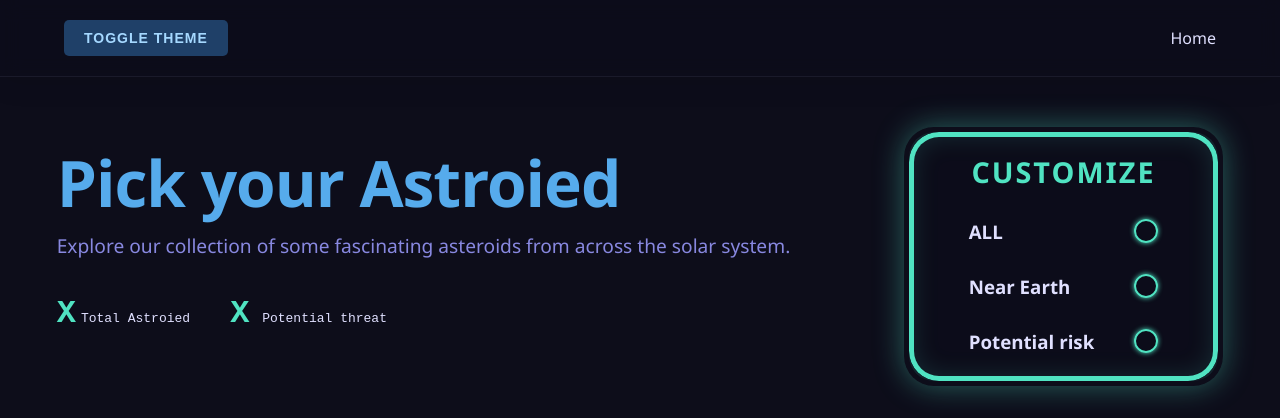
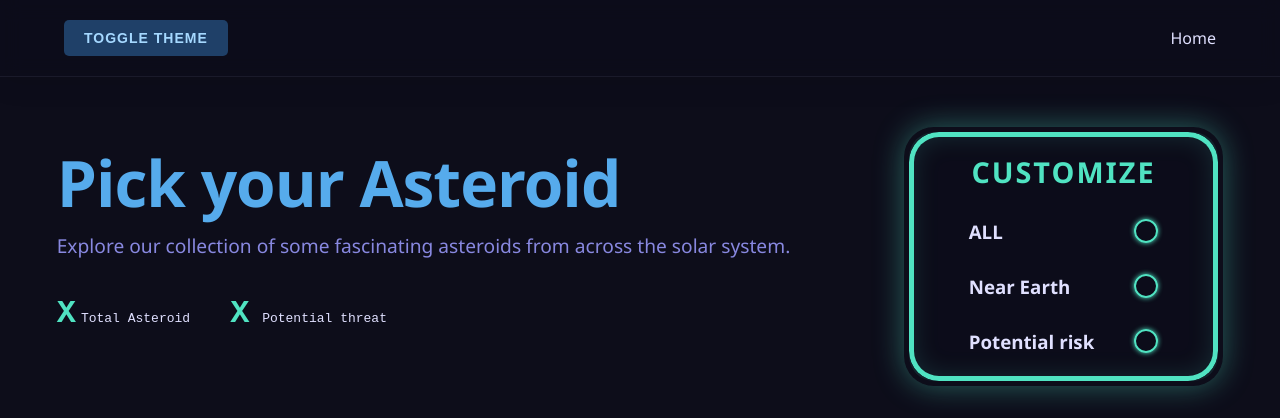
Before and after one commit to ARNAB9669/Meteor-MAdness, a website built with Vite: page cards.html in a window 1280 px wide. Shown: the top 418 px of the page. Built offline with nearby package versions, Linux system fonts and the light colour scheme.

Commit message:
Update cards.html

```diff
--- a/cards.html
+++ b/cards.html
@@ -29,11 +29,11 @@
     <section class="filter">
         <div class="filter_left">
             <div>
-                <h2>Pick your Astroied</h2>
+                <h2>Pick your Asteroid</h2>
                 <h3>Explore our collection of some fascinating asteroids from across the solar system.</h3>
                 <div class="count">
                     <div class="count1">
-                        <pre><h3 >X</h3>Total Astroied</pre>
+                        <pre><h3 >X</h3>Total Asteroid</pre>
                     </div>
                     <div class="count2">
                         <pre><h3 >X</h3> Potential threat</pre>
```
